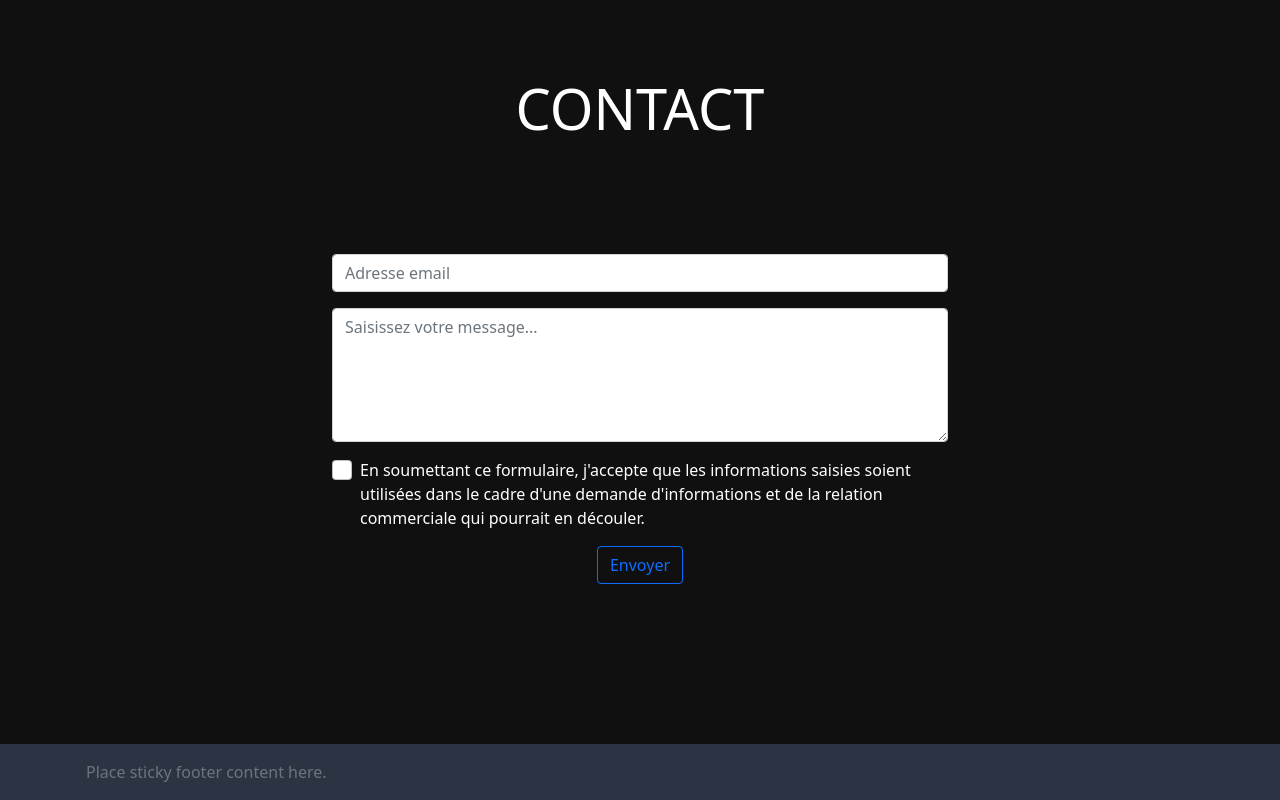
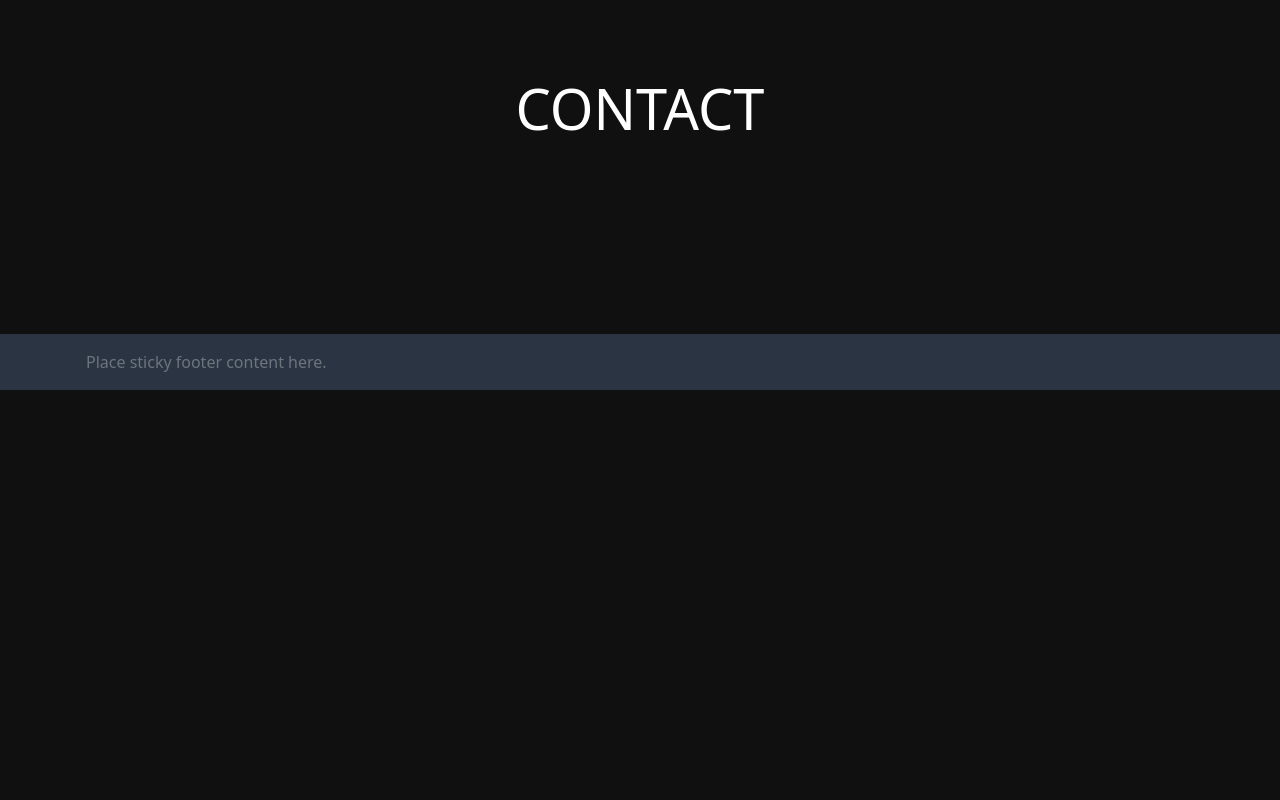
Before and after one commit to Julio-Bento/portfolio, a plain HTML site: page index.html in a window 1280 px wide. Shown: the part 2419-3219 px from the top of the page. After the commit the page ends 2809 px from the top, so only its background shows below. Drawn offline with nearby package versions, Linux system fonts and the light colour scheme.

Commit message:
fix duplicate contact form

```diff
--- a/index.html
+++ b/index.html
@@ -150,27 +150,6 @@
 
 <h2 class="display-4 text-center" id="contact">CONTACT</h2>
 
-<div class="row justify-content-center contact">
-  <div class="col-6">
-    <form>
-      <div class="mb-3">
-        <input type="email" class="form-control" id="exampleInputEmail1" aria-describedby="emailHelp" placeholder="Adresse email">
-      </div>
-      <div class="mb-3">
-        <textarea class="form-control" id="exampleFormControlTextarea1" rows="5" placeholder="Saisissez votre message..."></textarea>
-      </div>
-      <div class="mb-3 form-check">
-        <input type="checkbox" class="form-check-input" id="exampleCheck1">
-        <label class="form-check-label" for="exampleCheck1">En soumettant ce formulaire, j'accepte que les informations saisies soient utilisées dans le cadre d'une demande d'informations et de la relation commerciale qui pourrait en découler. </label>
-      </div>
-      <div class="text-center">
-        <button type="submit" class="btn btn-outline-primary">Envoyer</button>
-      </div>
-    </form>
-
-  </div>
-</div>
-
 
 </div> <!-- end .container -->
 <!-- FOOTER -->
```
